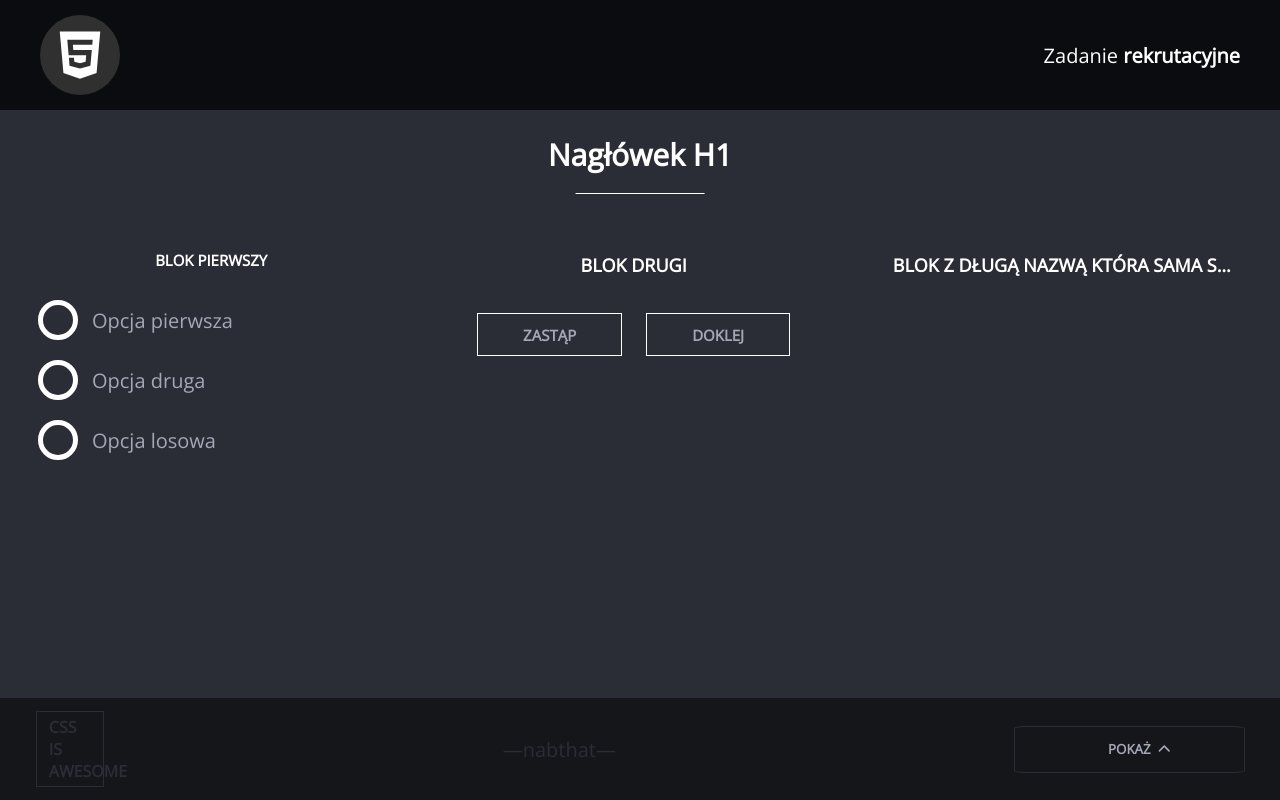
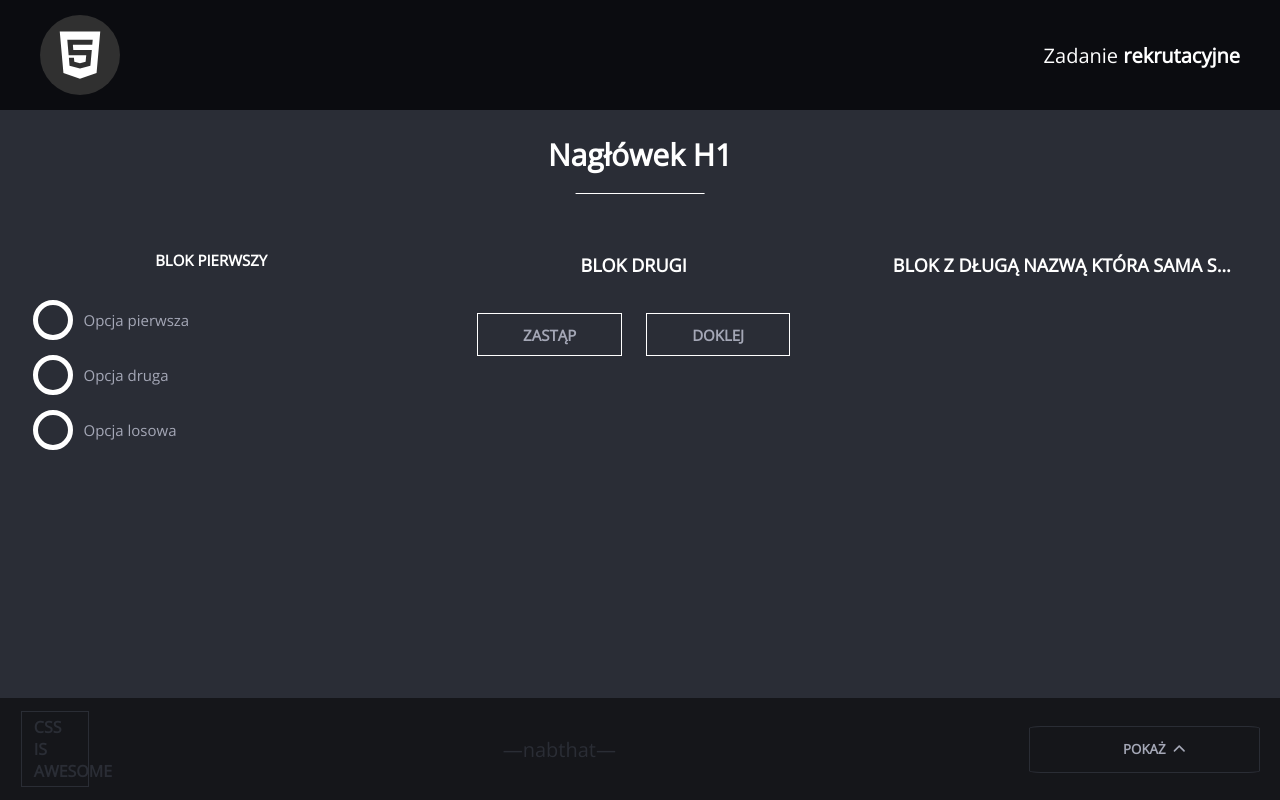
Before and after one commit to adrianrakiec/frontend_test, an Angular app: page / in a window 1280 px wide. Built offline with nearby package versions, Linux system fonts and the light colour scheme.

Commit message:
style: improve styling of footer and main blocks

```diff
--- a/src/app/first-block/first-block.component.scss
+++ b/src/app/first-block/first-block.component.scss
@@ -13,7 +13,7 @@
 
   &__option {
     margin-bottom: 1em;
-    font-size: 1.3rem;
+    font-size: 1.6rem;
     color: $light-text;
     cursor: pointer;
 
@@ -75,7 +75,7 @@
     }
 
     &__option {
-      font-size: 2rem;
+      font-size: 1.5rem;
     }
 
     input[type="radio"] {
--- a/src/app/footer/footer.component.scss
+++ b/src/app/footer/footer.component.scss
@@ -4,7 +4,7 @@
   display: flex;
   justify-content: space-between;
   align-items: center;
-  padding: 1.2em 3.5em;
+  padding: 1.2em 2em;
   background-color: $footer-backgroud;
 
   &__square {
@@ -71,7 +71,7 @@
     background: none;
     line-height: 1.1;
     margin-bottom: 0.5em;
-    font-size: 1.1rem;
+    font-size: 1rem;
     text-transform: uppercase;
     cursor: pointer;
 
@@ -85,15 +85,15 @@
     top: -200%;
     left: 0;
     right: 0;
-    transform: translateY(130%);
-    padding: 1.2em;
+    transform: translateY(150%);
+    padding: 1.1em;
     background-color: white;
     color: $footer-backgroud;
     transition: transform 0.4s;
     z-index: -1;
 
     &--active {
-      transform: translateY(0);
+      transform: translateY(20%);
     }
   }
 
@@ -134,5 +134,14 @@
       color: $lighter-text;
       font-size: 2rem;
     }
+
+    &__options-frame {
+      top: -180%;
+      transform: translateY(150%);
+
+      &--active {
+        transform: translateY(0);
+      }
+    }
   }
 }
--- a/src/app/third-block/third-block.component.scss
+++ b/src/app/third-block/third-block.component.scss
@@ -14,5 +14,6 @@
 
   &__content {
     color: $light-text;
+    text-align: center;
   }
 }
--- a/src/styles/styles.scss
+++ b/src/styles/styles.scss
@@ -6,5 +6,5 @@
 body {
   font-family: "Open Sans", sans-serif;
   background-color: $main-background;
-  overflow-x: hidden;
+  overflow: hidden;
 }
```
